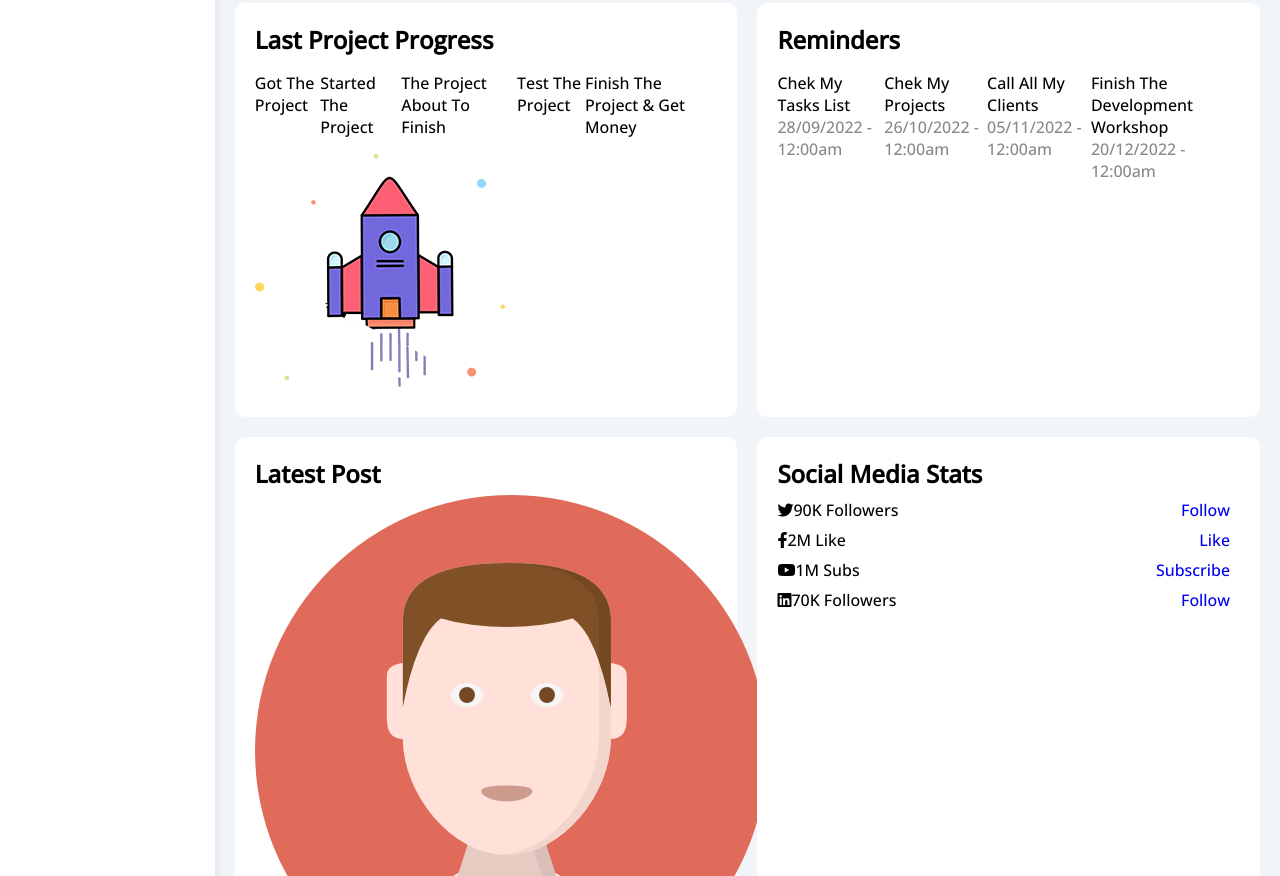
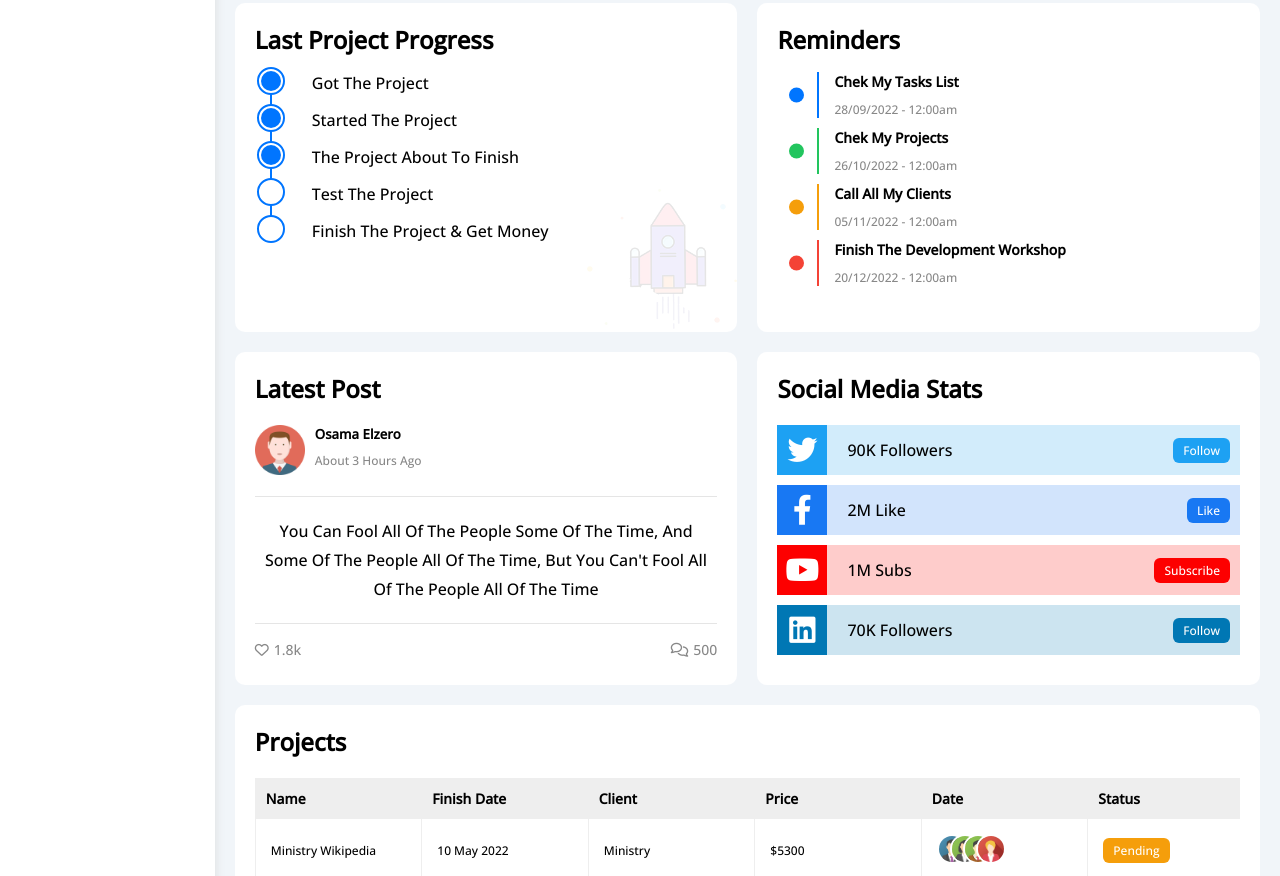
Before and after one commit to my-templatess/template-four, a plain HTML site: page index.html in a window 1280 px wide. Shown: the part 2044-2920 px from the top of the page. Drawn offline with nearby package versions, Linux system fonts and the light colour scheme.

Commit message:
Add files via upload

```diff
--- a/css/main.css
+++ b/css/main.css
@@ -5,6 +5,7 @@
 body {
   font-family: "Open Sans", sans-serif;
   margin: 0;
+  overflow-x: hidden;
 }
 *:focus {
   outline: none;
@@ -395,3 +396,271 @@ a {
   flex-grow: 1;
 }
 /* End Latest Uploads */
+/* Start Last Progress */
+.last-progress {
+  overflow: hidden;
+}
+.last-progress ul {
+  flex-direction: column;
+  border-left: var(--blue-color) 2px solid;
+  margin-left: 15px;
+}
+.last-progress ul li {
+  padding-bottom: 15px;
+  padding-left: 40px;
+  position: relative;
+}
+.last-progress ul li:last-of-type {
+  padding-bottom: 0;
+}
+.last-progress ul li::before {
+  content: "";
+  position: absolute;
+  left: -15px;
+  top: -5px;
+  width: 24px;
+  height: 24px;
+  background-color: white;
+  border: var(--blue-color) 2px solid;
+  border-radius: 50%;
+}
+.last-progress ul li::after {
+  content: "";
+  position: absolute;
+  left: -11px;
+  top: -1px;
+  width: 20px;
+  height: 20px;
+  border-radius: 50%;
+  background-color: var(--blue-color);
+  opacity: 1;
+
+}
+.last-progress ul .light::after {
+  animation: light 1s alternate infinite;
+}
+.last-progress ul li:last-of-type::after {
+  background-color: white;
+}
+@keyframes light {
+  0%{
+      background-color: var(--blue-color);
+  }
+  100%{
+      background-color: white;
+  }
+}
+.last-progress img {
+  position: absolute;
+  right: 0;
+  bottom: 0;
+  width: 150px;
+  opacity: 0.1;
+  animation: top-down 1s alternate infinite linear;
+}
+@keyframes top-down {
+  0%{
+    bottom: 10px;
+  }
+  100%{
+    bottom: 0;
+  }
+}
+/* End Last Progress */
+/* Start Reminders */
+.reminders ul {
+  flex-direction: column;
+}
+.reminders ul li {
+  margin-bottom: 10px;
+}
+.reminders ul li div {
+  margin-left: 40px;
+  padding-left: 15px;
+  display: flex;
+  flex-direction: column;
+  position: relative;
+  border-left: 2px solid;
+}
+.reminders ul li .blue {
+  border-left-color: var(--blue-color);
+}
+.reminders ul li .green {
+  border-left-color: var(--green-color);
+}
+.reminders ul li .orange {
+  border-left-color: var(--orange-color);
+}
+.reminders ul li .red {
+  border-left-color: var(--red-color);
+}
+.reminders ul li div .circle {
+  left: -30px;
+  position: absolute;
+  width: 15px;
+  height: 15px;
+  border-radius: 50%;
+  top: 50%;
+  transform: translateY(-50%);
+}
+.reminders ul li div .step {
+  font-weight: bold;
+  margin-bottom: 10px;
+  font-size: 14px;
+}
+.reminders ul li div .date {
+  font-size: 12px;
+}
+/* End Reminders */
+/* Start Latest Post */
+.latest .post-writer {
+  display: flex;
+  align-items: flex-start;
+  justify-content: flex-start;
+  margin-top: 20px;
+}
+.latest .post-writer .image img {
+  width: 50px;
+  height: 50px;
+}
+.latest .post-writer .text {
+  margin-left: 10px;
+}
+.latest .post-writer .text h5 {
+  display: ;
+  margin-bottom: 5px;
+  margin-top: 0;
+}
+.latest .post-writer .text span {
+ font-size: 12px;
+}
+.latest  p {
+  text-transform: capitalize;
+  padding: 20px 10px;
+  line-height: 1.8;
+  text-align: center;
+  border-top: rgb(0,0,0,10%) 0.5px solid ;
+  border-bottom: rgb(0,0,0,10%) 0.5px solid ;
+}
+.latest .bottom {
+  display: flex;
+  align-items: center;
+  justify-content: space-between;
+  font-size: 14px;
+}
+.latest .bottom div:first-of-type:hover {
+  color: var(--red-color);
+}
+.latest .bottom div:last-of-type:hover {
+  color: var(--blue-color);
+}
+.latest .bottom span {
+  margin-left: 5px;
+}
+/* End Latest Post */
+/* Start Social */
+.social .social-section {
+  margin-bottom: 10px;
+  position: relative;
+  padding:  0;
+}
+.social .twitter {
+  background-color: #D2ECFB;
+  margin-top: 20px;
+}
+.social .twitter i,
+.social .twitter a {
+  background-color: #1DA1F3;
+}
+.social .facebook {
+  background-color: #D2E4FC;
+}
+.social .facebook i,
+.social .facebook a {
+  background-color: #1878F3;
+}
+.social .youtube {
+  background-color: #FECCCB;
+}
+.social .youtube i,
+.social .youtube a {
+  background-color: #FD0000;
+}
+.social .linkedin {
+  background-color: #CCE4F0;
+}
+.social .linkedin i,
+.social .linkedin a {
+  background-color: #0077B4;
+}
+.social .social-section .icon i {
+  font-size: 30px;
+  margin: 0;
+  width: 50px;
+  padding: 10px;
+  color: white;
+  display: flex;
+  justify-content: center;
+  align-items: center;
+  transition: 0.2s ease-out;
+}
+.social .social-section .icon i:hover {
+  transform: rotate(5deg);
+}
+.social .social-section .icon span {
+  margin-left: 20px;
+}
+.social .social-section a {
+  color: white;
+  font-size: 12px;
+  margin-right: 10px;
+}
+/* End Social */
+/* Start Projects */
+.projects {
+  min-width: 1000px;
+  margin-left: 20px;
+  margin-right: 20px;
+  margin-bottom: 20px;
+  padding: 20px;
+}
+.table {
+    overflow-x: scroll;
+}
+table {
+  min-width: 1000px;
+  border: 1px solid #eee;
+  border-collapse: collapse;
+  overflow-x: scroll;
+}
+table td {
+  border: 1px solid #eee;
+  font-size: 12px;
+  max-width: fit-content;
+  word-wrap: break-word;
+}
+table tr {
+  transition: 0.3s;
+}
+table tbody tr:hover,
+table tfoot tr:hover {
+  background: #F9F8F6;
+}
+table thead td {
+  padding: 10px;
+  font-weight: bold;
+  font-size: 14px;
+}
+table tbody td,
+table tfoot td {
+  min-width: 150px;
+  padding: 15px;
+}
+table img {
+  width: 30px;
+  border-radius: 50%;
+  border: 2px solid white;
+}
+table img:not(:first-of-type){
+  margin-left: -20px;
+}
```
